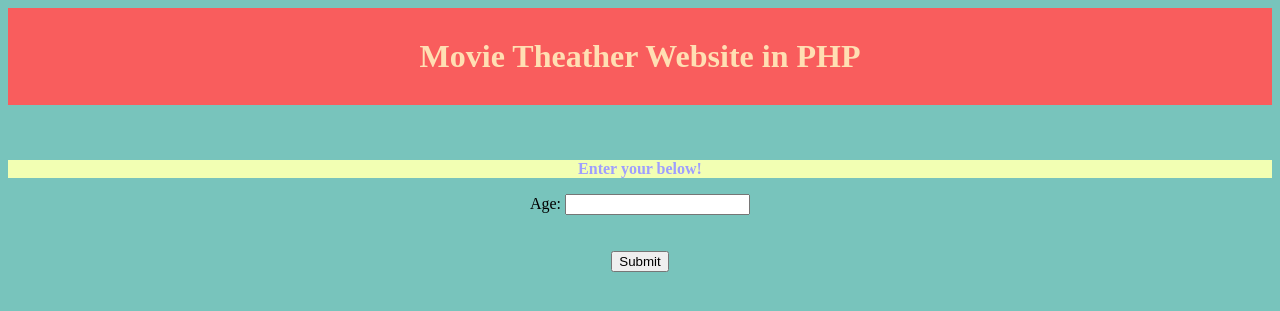
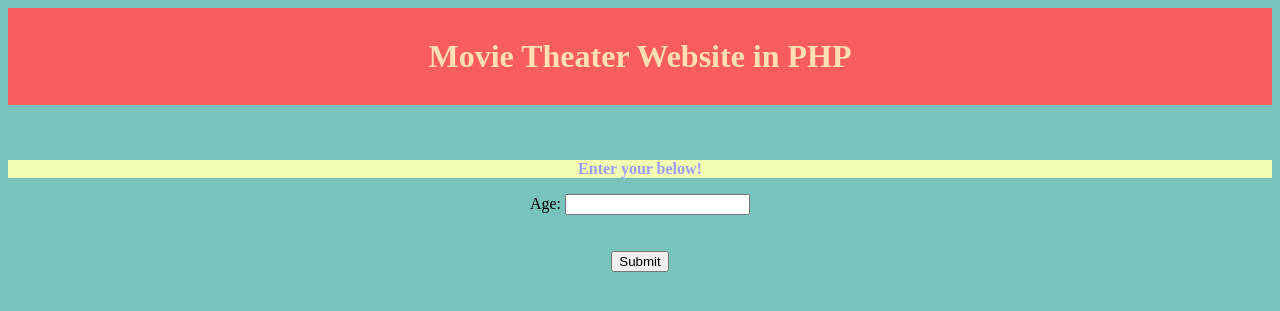
Before and after one commit to ICS2O-Programming-VanN/Unit4-03-PHP-Movie, a PHP site: page / in a window 1280 px wide. Shown: the top 311 px of the page. Run offline with PHP 8.4, Linux system fonts and the light colour scheme.

Commit message:
Added more comments.

```diff
--- a/index.php
+++ b/index.php
@@ -11,14 +11,15 @@
     <link rel="icon" type="image/png" sizes="32x32" href="./fav_index/favicon-32x32.png" />
     <link rel="icon" type="image/png" sizes="16x16" href="./fav_index/favicon-16x16.png" />
     <link rel="manifest" href="./fav_index/site.webmanifest" />
-    <title>Movie Theather Website in PHP</title>
+    <!-- Website title -->
+    <title>Movie Theater Website in PHP</title>
     <!-- Links to style.css file -->
 		<link rel="stylesheet" href="./css/style.css">
   </head>
   <body>
 		<!-- Heading and paragraph -->
     <?php
-			echo '<center><h1>Movie Theather Website in PHP</h1></center><br>';
+			echo '<center><h1>Movie Theater Website in PHP</h1></center><br>';
 			echo "<p>Enter your below!</p>";
 		?>
 		<!-- Text field and button (Takes Input) -->
@@ -26,7 +27,7 @@
       Age: <input type="number" step="1" min="1" name="age"> <br>
 			<br><br>
 			<input type ="submit" name ="submit"  value="Submit">
-		<!-- Creates random number and outputs back if guessed correctly -->
+		<!-- Takes in user's age and outputs back what movies they can watch -->
 		<?php
       // If Button clicked
 			if(isset($_POST['submit'])) {
@@ -40,12 +41,12 @@
           // Variables
           $age = $_POST['age'];
 
-          // IF the user can see a R-rated movie (18+)
+          // IF the user can see a R-rated movie alone (18+)
           if ($age >= R_RATED) {
             echo "<br><h4>You can see R-rated movies alone! Since you are " . $age . " years old.</h4>";
-            // IF the user can see a PG-13 movie (13+)
+            // IF the user can see a PG-13 movie alone (13+)
           } else if ($age >= PG_THIRTEEN) {
-            echo "<br><h4>You can see PG-13 movies alone! Since you are " . $age . "years old.</h4>";
+            echo "<br><h4>You can see PG-13 movies alone! Since you are " . $age . " years old.</h4>";
             // IF the user can see a PG or G rated movie (10+)
           } else if ($age >= PG_RATED_ALONE) {
             echo "<br><h4>You can see PG or G rated movies alone! Since you are " . $age . " years old.</h4>";
@@ -53,7 +54,7 @@
           } else {
             echo "<br><h4>You cannot see a movie alone! Since you are less than 10 years old.</h4>";
           }
-          // IF the user did not input anything and pressed the submit button
+          // ELSE the user did not input anything and pressed the submit button
         } else {
           echo "<h4>Please fill the input field.</h4>";
         }
```
